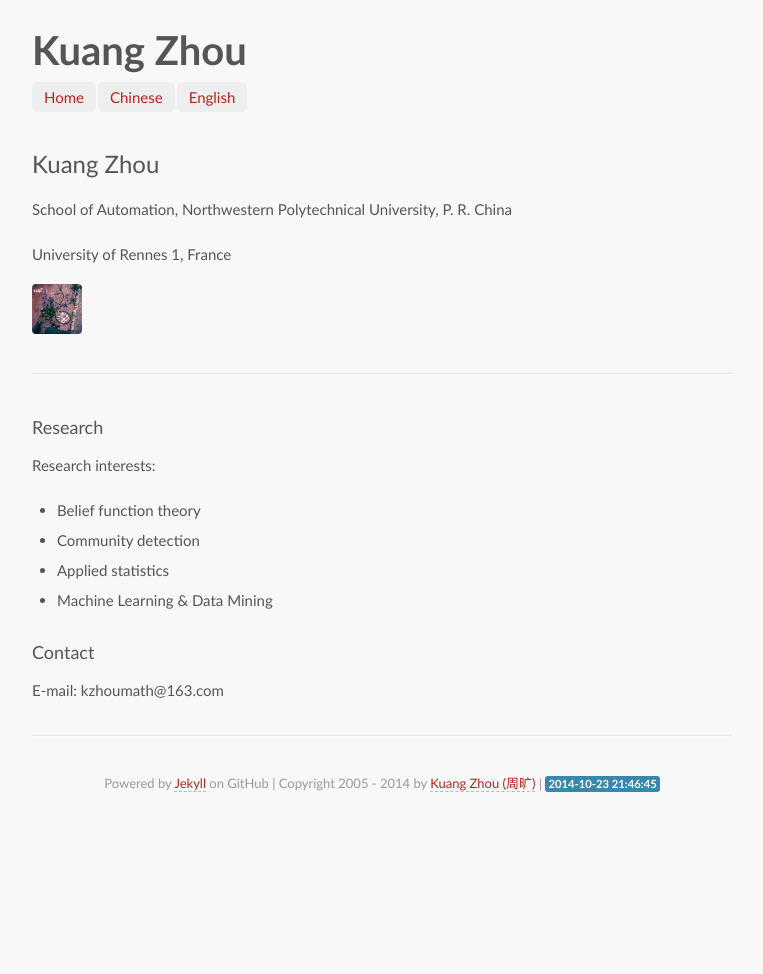
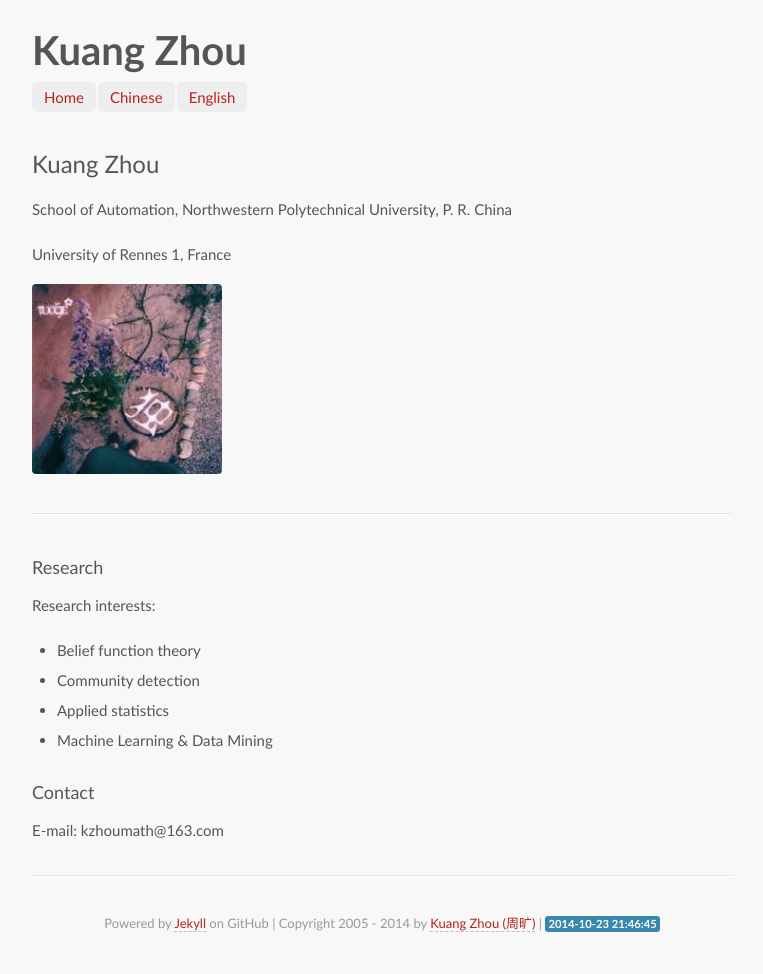
Before and after one commit to kuangzhou/kuangzhou.github.io, a Jekyll site: the page index.html, which Jekyll copies as it is, in a window 1280 px wide. Shown: the whole page, without its empty margins (258-1021 px from the left). Built offline with Jekyll 4.4.1, drawn with Linux system fonts in a browser that asks for light colours; some web fonts are replaced; Markdown is read by kramdown in place of the engine named in the settings; before the commit the page ends 900 px from its top, so only the background shows below that.

Commit message:
first commit

```diff
--- a/index.html
+++ b/index.html
@@ -50,7 +50,7 @@
   <li><a href="/en/">English</a></li>
 </ul>
 
-			<div class="fifteen columns offset-by-three content">
+			<div class="twelve columns offset-by-three content">
 				<div class="row clearfix">
 					<div class="nine columns alpha">
 						<header>
@@ -64,8 +64,8 @@
 						</header>
 					</div>
 
-					<div class="three columns omega">
-						<img src="images/pic.jpg" width="50" height="35" />
+					<div class="nine columns omega">
+						<img src="images/pic.jpg" width="190" height="135" />
 					</div>
 
 				</div>
```
